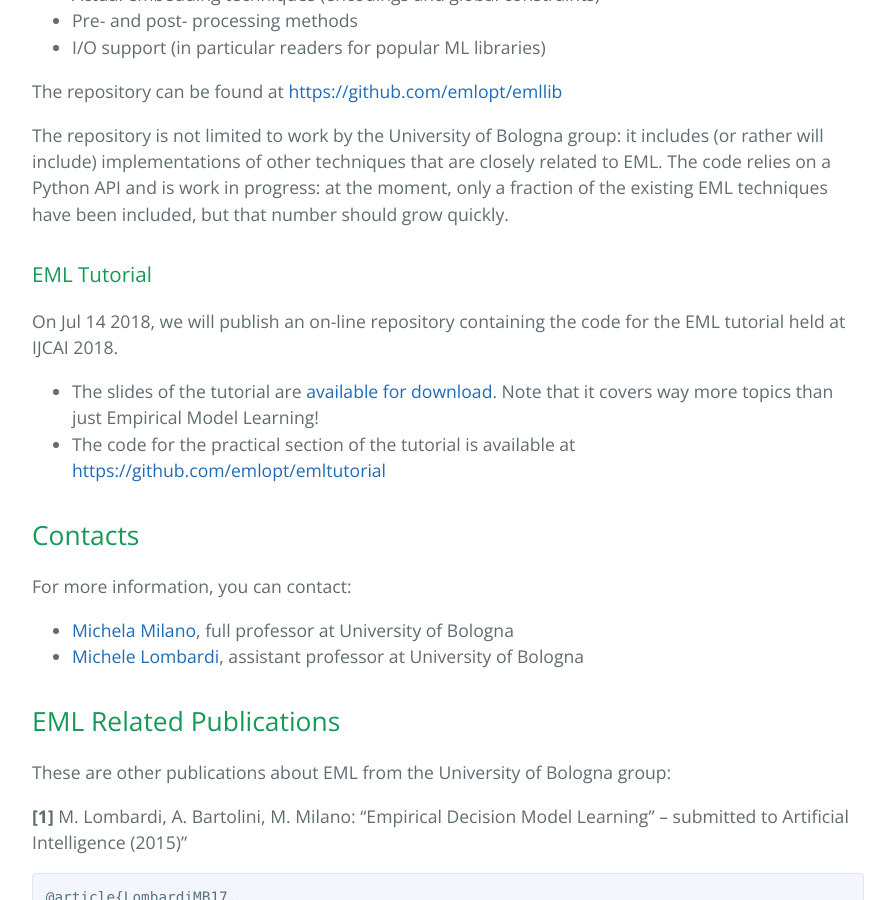
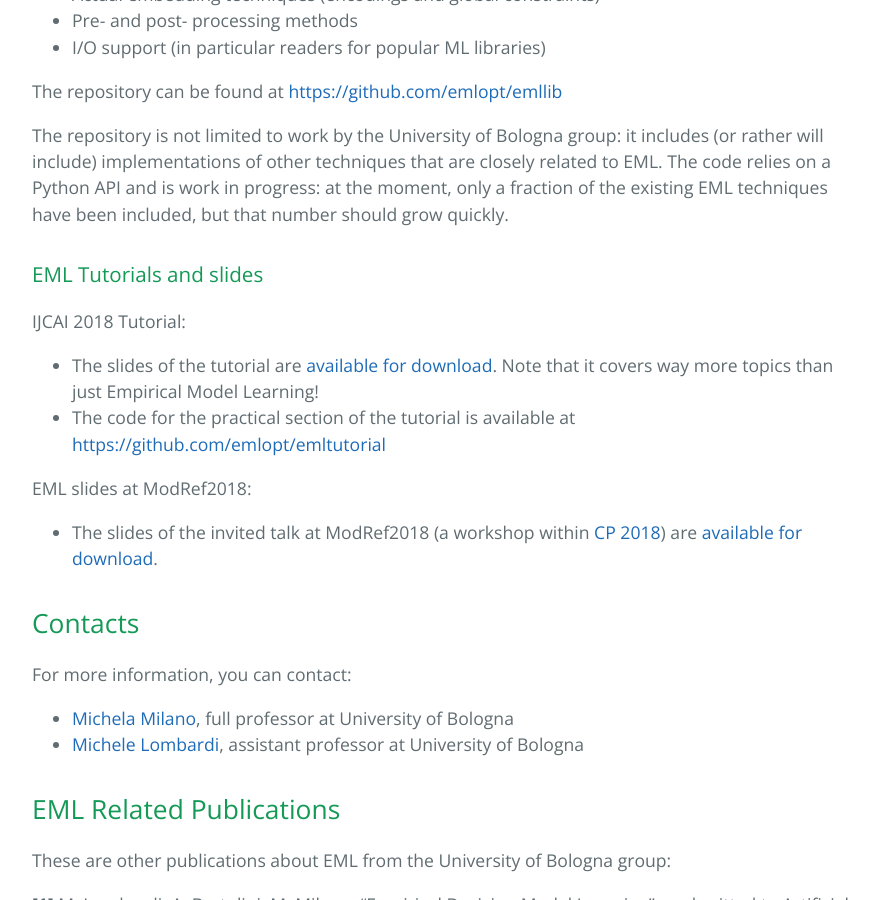
Before and after one commit to emlopt/emlopt.github.io, a Jekyll site: the page built from index.md, in a window 1280 px wide and 900 px high, scrolled down 2724 px. Shown: the whole window, without its empty margins (192-1087 px from the left). Built offline with Jekyll 4.4.1, drawn with Linux system fonts in a browser that asks for light colours; a script that is not in the unit is left out; our own code applies the rules of GitHub Pages for plain Markdown files.

Commit message:
ModRef2018 talk

```diff
--- a/index.md
+++ b/index.md
@@ -85,12 +85,16 @@ The repository can be found at [https://github.com/emlopt/emllib](https://github
 
 The repository is not limited to work by the University of Bologna group: it includes (or rather will include) implementations of other techniques that are closely related to EML. The code relies on a Python API and is work in progress: at the moment, only a fraction of the existing EML techniques have been included, but that number should grow quickly.
 
-### EML Tutorial
+### EML Tutorials and slides
 
-On Jul 14 2018, we will publish an on-line repository containing the code for the EML tutorial held at IJCAI 2018.
+IJCAI 2018 Tutorial:
 
 * The slides of the tutorial are [available for download](assets/Tutorial_IJCAI2018.pdf). Note that it covers way more topics than just Empirical Model Learning!
 * The code for the practical section of the tutorial is available at [https://github.com/emlopt/emltutorial](https://github.com/emlopt/emltutorial)
+
+EML slides at ModRef2018:
+
+* The slides of the invited talk at ModRef2018 (a workshop within [CP 2018](http://cp2018.a4cp.org)) are [available for download](assets/ModRef2018.pdf).
 
 ## Contacts
 
```
Also changed, not shown: 1 other file.
